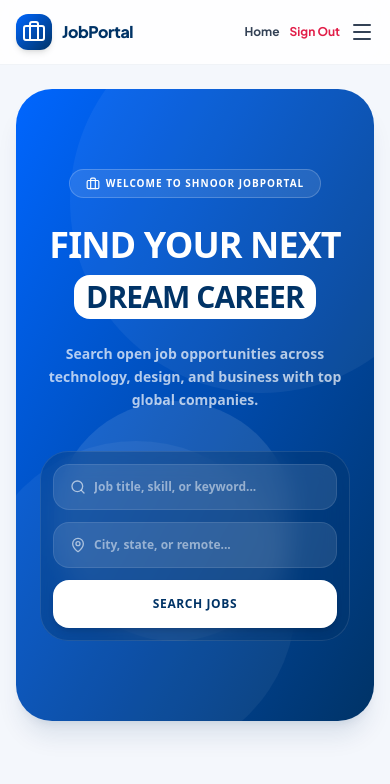
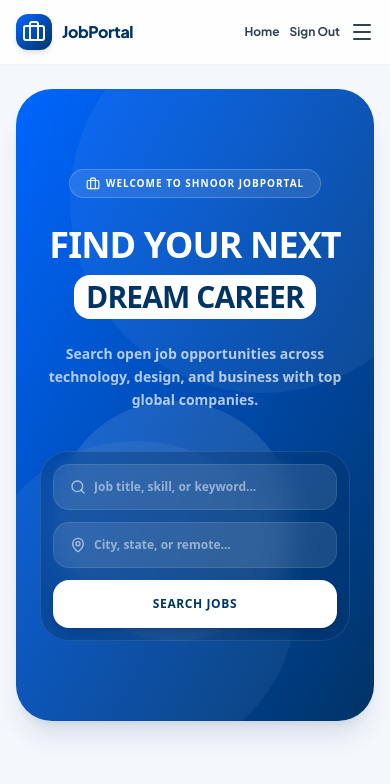
Before and after one commit to laibatajshaik/job-portal-frontend, a React (Vite) app: page / in a window 390 px wide. Shown: the top 784 px of the page. Built offline with nearby package versions, Linux system fonts and the light colour scheme; no server answers; sample sign-in values are in the browser's storage.

Commit message:
Update mobile Sign Out button style to match Home button style

```diff
--- a/src/components/Navbar.jsx
+++ b/src/components/Navbar.jsx
@@ -57,7 +57,7 @@
           {user && (
             <button
               onClick={handleLogout}
-              className="text-xs font-bold text-rose-600 hover:text-rose-700 transition"
+              className="text-xs font-bold text-slate-700 hover:text-slate-900 transition"
             >
               Sign Out
             </button>
```
